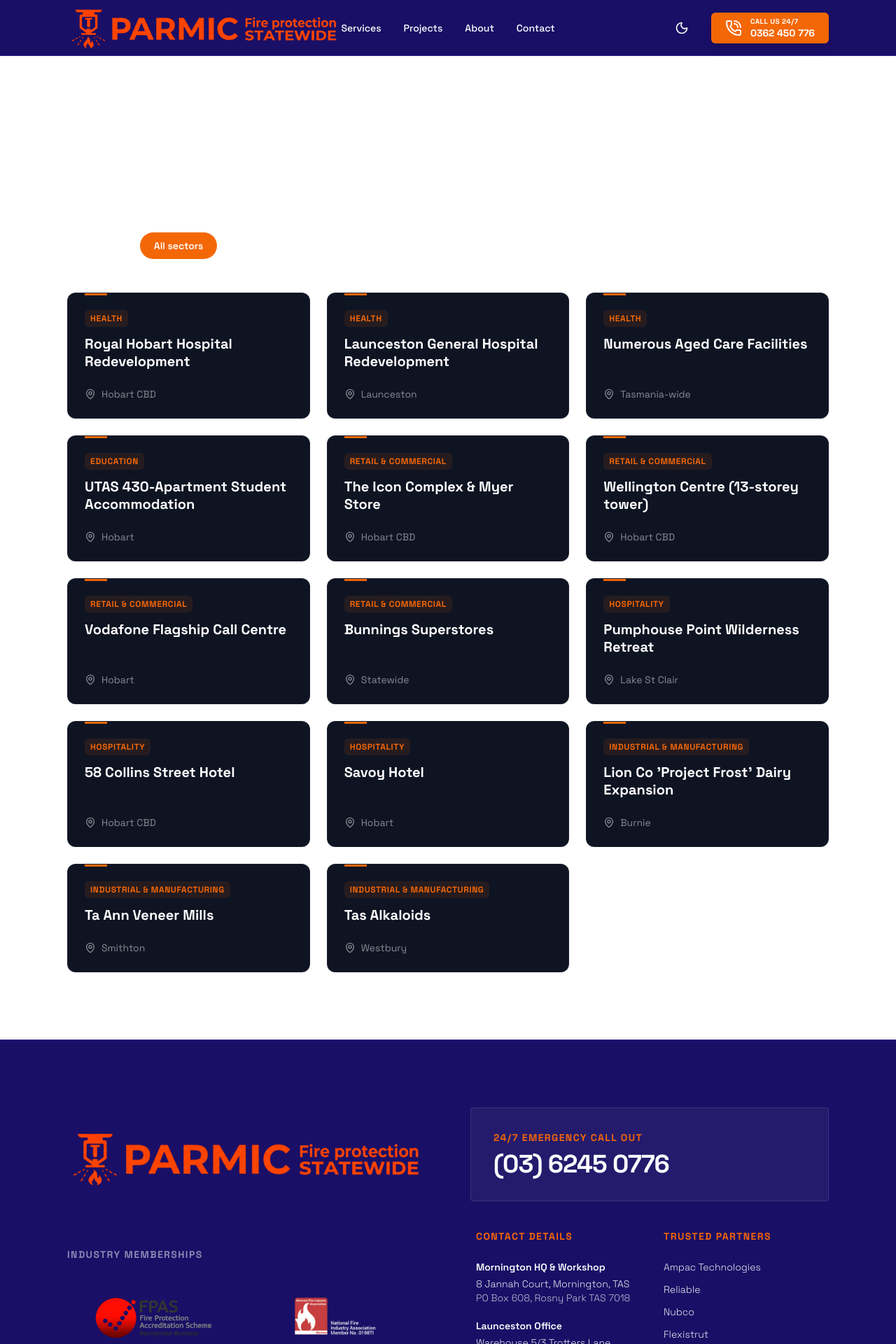
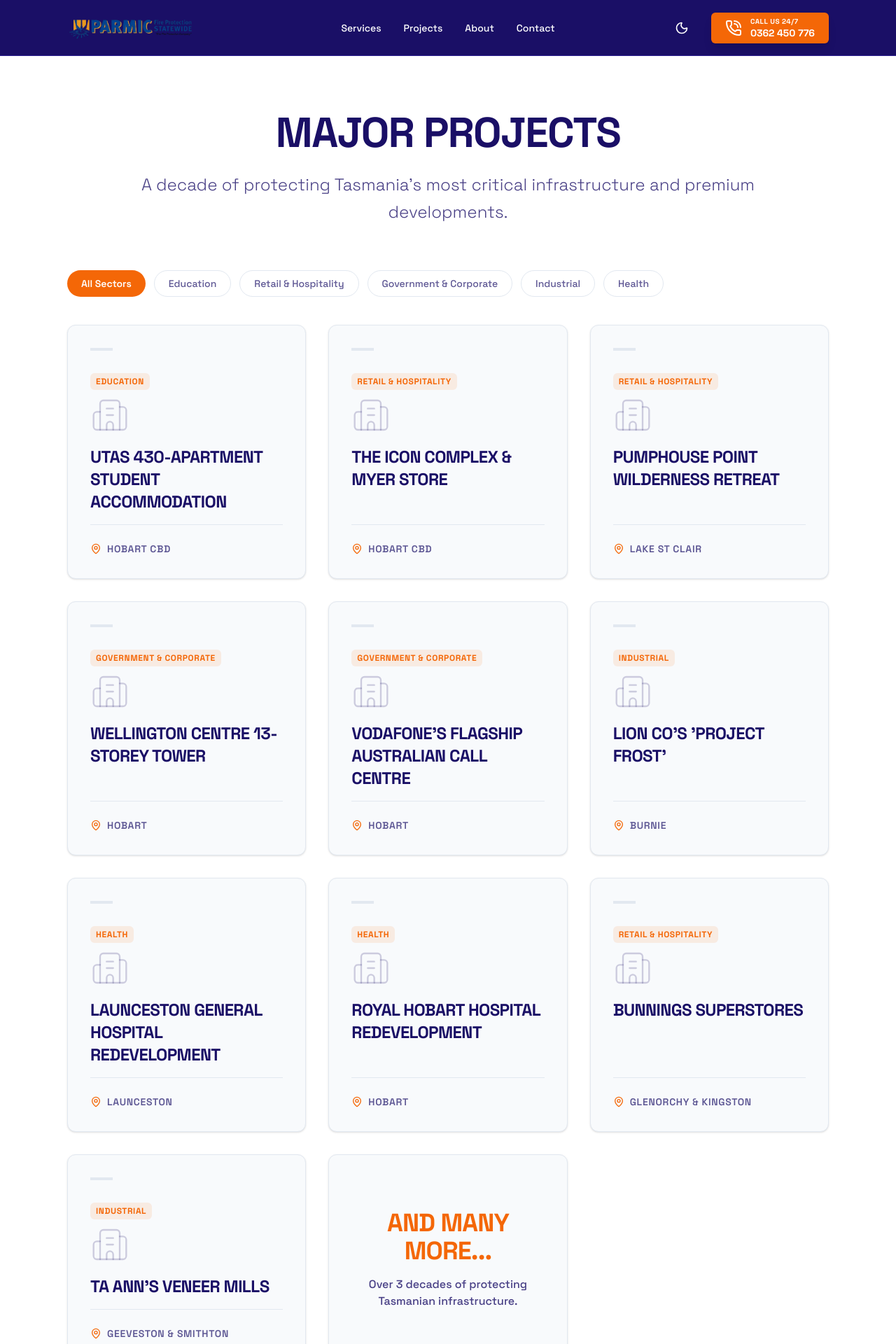
Before and after one commit to iamAshishSpt/parmic-fire-website, a Next.js app: page /projects in a window 1280 px wide. Shown: the top 1920 px of the page at 70% size. Built offline with nearby package versions, Linux system fonts and the light colour scheme.

Commit message:
fixed the desin and added a new orginal logo

```diff
--- a/src/app/projects/page.tsx
+++ b/src/app/projects/page.tsx
@@ -1,52 +1,50 @@
 "use client";
 
 import React, { useState } from 'react';
+import { MapPin, Building2 } from 'lucide-react';
 import { motion, AnimatePresence } from 'framer-motion';
-import { MapPin } from 'lucide-react';
 
 const projects = [
-  { id: 1, sector: "Health", title: "Royal Hobart Hospital Redevelopment", location: "Hobart CBD" },
-  { id: 2, sector: "Health", title: "Launceston General Hospital Redevelopment", location: "Launceston" },
-  { id: 3, sector: "Health", title: "Numerous Aged Care Facilities", location: "Tasmania-wide" },
-  { id: 4, sector: "Education", title: "UTAS 430-Apartment Student Accommodation", location: "Hobart" },
-  { id: 5, sector: "Retail & Commercial", title: "The Icon Complex & Myer Store", location: "Hobart CBD" },
-  { id: 6, sector: "Retail & Commercial", title: "Wellington Centre (13-storey tower)", location: "Hobart CBD" },
-  { id: 7, sector: "Retail & Commercial", title: "Vodafone Flagship Call Centre", location: "Hobart" },
-  { id: 8, sector: "Retail & Commercial", title: "Bunnings Superstores", location: "Statewide" },
-  { id: 9, sector: "Hospitality", title: "Pumphouse Point Wilderness Retreat", location: "Lake St Clair" },
-  { id: 10, sector: "Hospitality", title: "58 Collins Street Hotel", location: "Hobart CBD" },
-  { id: 11, sector: "Hospitality", title: "Savoy Hotel", location: "Hobart" },
-  { id: 12, sector: "Industrial & Manufacturing", title: "Lion Co 'Project Frost' Dairy Expansion", location: "Burnie" },
-  { id: 13, sector: "Industrial & Manufacturing", title: "Ta Ann Veneer Mills", location: "Smithton" },
-  { id: 14, sector: "Industrial & Manufacturing", title: "Tas Alkaloids", location: "Westbury" }
+  { name: "UTAS 430-Apartment Student Accommodation", location: "Hobart CBD", sector: "Education" },
+  { name: "The Icon Complex & Myer Store", location: "Hobart CBD", sector: "Retail & Hospitality" },
+  { name: "Pumphouse Point Wilderness Retreat", location: "Lake St Clair", sector: "Retail & Hospitality" },
+  { name: "Wellington Centre 13-Storey Tower", location: "Hobart", sector: "Government & Corporate" },
+  { name: "Vodafone's Flagship Australian Call Centre", location: "Hobart", sector: "Government & Corporate" },
+  { name: "Lion Co's 'Project Frost'", location: "Burnie", sector: "Industrial" },
+  { name: "Launceston General Hospital Redevelopment", location: "Launceston", sector: "Health" },
+  { name: "Royal Hobart Hospital Redevelopment", location: "Hobart", sector: "Health" },
+  { name: "Bunnings Superstores", location: "Glenorchy & Kingston", sector: "Retail & Hospitality" },
+  { name: "Ta Ann's Veneer Mills", location: "Geeveston & Smithton", sector: "Industrial" },
 ];
 
-const sectors = ["All sectors", "Health", "Education", "Retail & Commercial", "Hospitality", "Industrial & Manufacturing"];
+const sectors = ["All Sectors", "Education", "Retail & Hospitality", "Government & Corporate", "Industrial", "Health"];
 
 export default function ProjectsPage() {
-  const [activeSector, setActiveSector] = useState("All sectors");
+  const [activeSector, setActiveSector] = useState("All Sectors");
 
-  const filteredProjects = activeSector === "All sectors"
+  const filteredProjects = activeSector === "All Sectors"
     ? projects
     : projects.filter(project => project.sector === activeSector);
 
   return (
-    <div className="min-h-screen bg-background pt-32 pb-24">
-      {/* Header */}
-      <section className="px-6 md:px-12 lg:px-24 mb-16">
-        <div className="max-w-7xl mx-auto text-center">
-          <h1 className="text-4xl md:text-6xl font-bold uppercase tracking-tight text-white mb-6">
-            Sector Portfolio
+    <div className="min-h-screen bg-background">
+      {/* Header Section */}
+      <section className="pt-40 pb-16 px-6 md:px-12 lg:px-24">
+        <div className="max-w-5xl mx-auto text-center">
+          <h1 className="text-4xl md:text-6xl font-bold uppercase tracking-tight text-foreground mb-6">
+            Major Projects
           </h1>
-          <p className="text-xl text-white/70 font-light max-w-3xl mx-auto">
-            A selection of major infrastructure and commercial projects delivered across Tasmania.
+          <p className="text-xl md:text-2xl text-foreground/80 font-light leading-relaxed">
+            A decade of protecting Tasmania’s most critical infrastructure and premium developments.
           </p>
         </div>
       </section>
 
-      {/* Filter Pills */}
-      <section className="px-6 md:px-12 lg:px-24 mb-12">
-        <div className="max-w-7xl mx-auto flex flex-wrap justify-center gap-3">
+      {/* Projects Grid */}
+      <section className="pb-24 px-6 md:px-12 lg:px-24">
+        <div className="max-w-7xl mx-auto">
+
+          <div className="flex flex-wrap gap-3 mb-10">
             {sectors.map((sector) => (
               <button
                 key={sector}
@@ -54,49 +52,67 @@
                 className={
                   activeSector === sector
                     ? "bg-[#F46707] text-white px-5 py-2 rounded-full text-sm font-semibold transition-colors"
-                  : "bg-transparent border border-white/10 text-white/70 hover:bg-white/5 px-5 py-2 rounded-full text-sm font-medium transition-colors"
+                    : "bg-transparent border border-border text-foreground/70 hover:text-foreground hover:border-[#F46707]/50 px-5 py-2 rounded-full text-sm font-medium transition-colors"
                 }
               >
                 {sector}
               </button>
             ))}
           </div>
-      </section>
 
-      {/* Project Card Grid */}
-      <section className="px-6 md:px-12 lg:px-24">
-        <div className="max-w-7xl mx-auto">
-          <motion.div
-            layout
-            className="grid grid-cols-1 md:grid-cols-2 lg:grid-cols-3 gap-6"
-          >
+          <motion.div layout className="grid grid-cols-1 md:grid-cols-2 lg:grid-cols-3 gap-8">
             <AnimatePresence mode="popLayout">
               {filteredProjects.map((project) => (
                 <motion.div
-                  key={project.id}
+                  key={project.name}
                   layout
                   initial={{ opacity: 0, scale: 0.95 }}
                   animate={{ opacity: 1, scale: 1 }}
                   exit={{ opacity: 0, scale: 0.95 }}
                   transition={{ duration: 0.3 }}
-                  className="bg-[#0f1423] border border-white/5 p-6 rounded-xl relative overflow-hidden flex flex-col h-full"
+                  className="group bg-surface border border-border p-8 rounded-xl shadow-sm transition-all duration-300 hover:-translate-y-2 hover:border-[#F46707] hover:shadow-xl flex flex-col h-full"
                 >
-                  <div className="absolute top-0 left-6 w-8 h-[3px] bg-[#F46707]"></div>
+                  {/* Architectural styling accent */}
+                  <div className="w-8 h-1 bg-border group-hover:bg-[#F46707] group-hover:w-16 transition-all duration-500 mb-8" />
 
-                  <div className="text-[#F46707] text-xs font-bold uppercase tracking-wider mb-3 px-2 py-1 bg-[#F46707]/10 rounded-md w-fit">
+                  <div className="text-[#F46707] text-xs font-bold uppercase tracking-wider mb-2 px-2 py-1 bg-[#F46707]/10 rounded-md w-fit">
                     {project.sector}
                   </div>
 
-                  <h3 className="text-xl font-bold text-white mb-auto leading-tight">
-                    {project.title}
+                  <Building2 className="text-foreground/20 mb-4 group-hover:text-[#F46707]/40 transition-colors" size={56} strokeWidth={1} />
+
+                  <h3 className="text-2xl font-bold uppercase tracking-tight mb-4 flex-grow text-foreground">
+                    {project.name}
                   </h3>
 
-                  <div className="text-white/50 text-sm mt-6 flex items-center gap-2">
-                    <MapPin size={16} />
-                    <span>{project.location}</span>
+                  <div className="flex items-center gap-2 mt-auto pt-6 border-t border-border group-hover:border-[#F46707]/30 transition-colors">
+                    <MapPin size={16} className="text-[#F46707]" />
+                    <span className="text-sm font-semibold uppercase tracking-wider text-foreground/70">
+                      {project.location}
+                    </span>
                   </div>
                 </motion.div>
               ))}
+
+              {/* "And Many More" Concluding Card */}
+              {activeSector === "All Sectors" && (
+                <motion.div
+                  key="many-more"
+                  layout
+                  initial={{ opacity: 0, scale: 0.95 }}
+                  animate={{ opacity: 1, scale: 1 }}
+                  exit={{ opacity: 0, scale: 0.95 }}
+                  transition={{ duration: 0.3 }}
+                  className="group bg-surface border border-border p-8 rounded-xl shadow-sm transition-all duration-300 hover:-translate-y-2 hover:border-[#F46707] hover:shadow-xl flex flex-col h-full justify-center items-center text-center"
+                >
+                  <h3 className="text-3xl md:text-4xl font-bold uppercase tracking-tight mb-4 text-[#F46707]">
+                    And Many More...
+                  </h3>
+                  <p className="text-foreground/80 font-medium">
+                    Over 3 decades of protecting Tasmanian infrastructure.
+                  </p>
+                </motion.div>
+              )}
             </AnimatePresence>
           </motion.div>
         </div>
--- a/src/app/services/page.tsx
+++ b/src/app/services/page.tsx
@@ -11,7 +11,7 @@
             Comprehensive Fire Protection Services
           </h1>
           <p className="text-xl md:text-2xl text-foreground/80 font-light leading-relaxed">
-            Install, maintain, and service across Tasmania.
+            End-to-end fire infrastructure: Design, manufacture, install, and maintain across Tasmania.
           </p>
         </div>
       </section>
--- a/src/components/ComplianceAuthority.tsx
+++ b/src/components/ComplianceAuthority.tsx
@@ -4,13 +4,7 @@
   return (
     <section className="bg-surface border-y border-border py-20 px-6">
       <div className="max-w-7xl mx-auto">
-        <div className="max-w-4xl mx-auto text-center mb-16">
-          <p className="text-2xl md:text-3xl font-light text-foreground leading-relaxed">
-            Parmic has delivered critical fire protection infrastructure across both of Tasmania's major hospital redevelopments: <strong>The Royal Hobart Hospital</strong> and <strong>Launceston General Hospital</strong>.
-          </p>
-        </div>
-
-        <div className="grid grid-cols-1 md:grid-cols-3 gap-8 mt-16 max-w-6xl mx-auto">
+        <div className="grid grid-cols-1 md:grid-cols-3 gap-8 max-w-6xl mx-auto">
           <div className="flex flex-col items-center text-center md:items-start md:text-left">
             <ShieldCheck className="text-[#F46707] mb-6" size={40} strokeWidth={1.5} />
             <h3 className="text-xl font-bold uppercase tracking-tight text-foreground mb-4">Tasmanian Fire Service Permit 003</h3>
@@ -21,9 +15,9 @@
 
           <div className="flex flex-col items-center text-center md:items-start md:text-left">
             <FileBadge className="text-[#F46707] mb-6" size={40} strokeWidth={1.5} />
-            <h3 className="text-xl font-bold uppercase tracking-tight text-foreground mb-4">Design & EAHL Accreditation</h3>
+            <h3 className="text-xl font-bold uppercase tracking-tight text-foreground mb-4">Design & Maintenance Standards</h3>
             <p className="text-foreground/70 leading-relaxed">
-              In-house Building Act Accredited Practitioners designing to AS1670 and NCC standards, plus fully EAHL-qualified staff for ozone-depleting gaseous suppression.
+              In-house Building Act Accredited Practitioners designing to AS 1670 and NCC standards, with routine service strictly adhering to AS 1851-2012. Fully EAHL-qualified for gaseous suppression.
             </p>
           </div>
 
--- a/src/components/ui/Footer.tsx
+++ b/src/components/ui/Footer.tsx
@@ -17,11 +17,12 @@
         {/* Left Side: Accreditations & Logos */}
         <div className="md:w-1/2 flex flex-col gap-8">
           <Image
-            src="/parmic-logo.png"
+            src="/parmic-logo.webp"
             alt="Parmic Fire Protection"
-            width={600}
-            height={200}
-            className="h-24 md:h-32 lg:h-36 w-auto object-contain mb-6 block self-start"
+            width={200}
+            height={60}
+            className="h-10 md:h-12 w-auto object-contain block self-start mb-6"
+            priority
           />
           <div className="flex flex-col gap-6">
             <h4 className="font-bold uppercase tracking-widest text-sm text-white/50">
--- a/src/components/ui/Navbar.tsx
+++ b/src/components/ui/Navbar.tsx
@@ -34,12 +34,11 @@
         {/* Left: Logo */}
         <Link href="/" className="flex items-center z-50 flex-shrink-0">
           <Image
-            src="/parmic-logo.png"
-            alt="Parmic Fire Protection - Statewide"
-            width={600}
-            height={200}
-            // Responsive sizing breakdown below!
-            className="object-contain flex-shrink-0 w-auto self-center mr-4 sm:mr-6 md:mr-12 lg:mr-20 h-10 sm:h-12 md:h-14 lg:h-[72px]"
+            src="/parmic-logo.webp"
+            alt="Parmic Fire Protection"
+            width={200}
+            height={60}
+            className="h-10 md:h-12 w-auto object-contain"
             priority
           />
         </Link>
```
Also changed, not shown: src/app/page.tsx (+46 -21 lines), public/parmic-logo.webp (added). Lines whose indentation alone changed are shown as unchanged.
